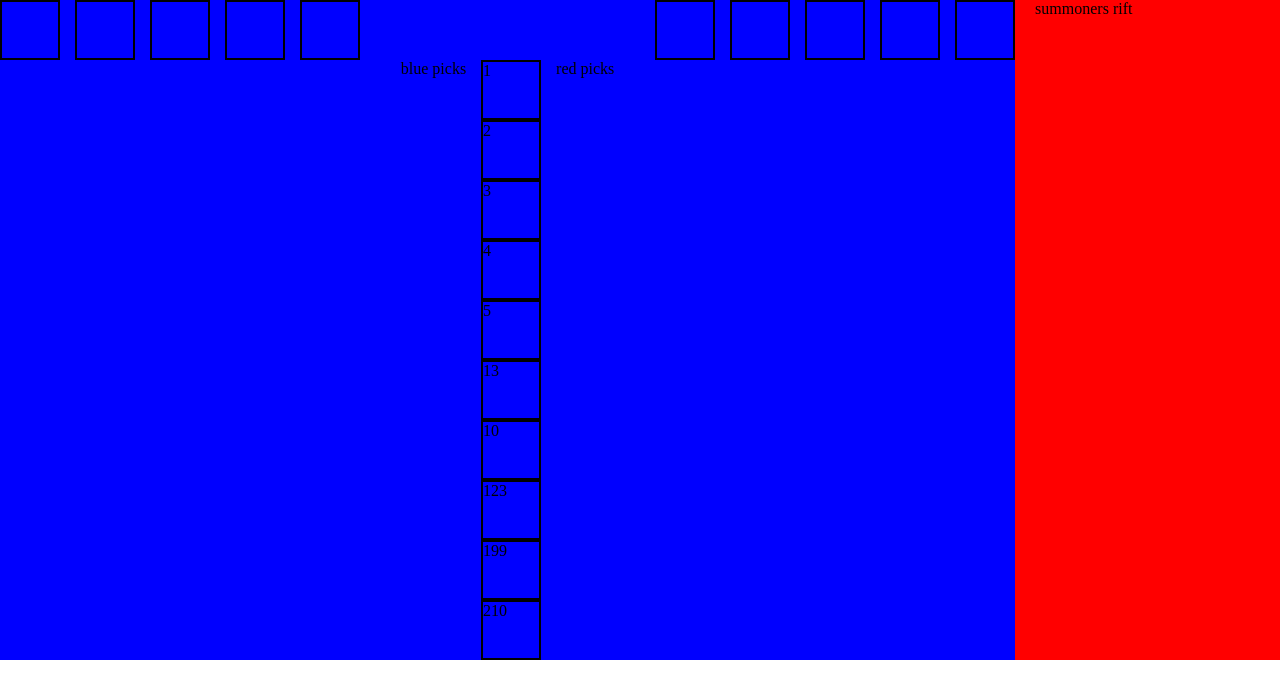
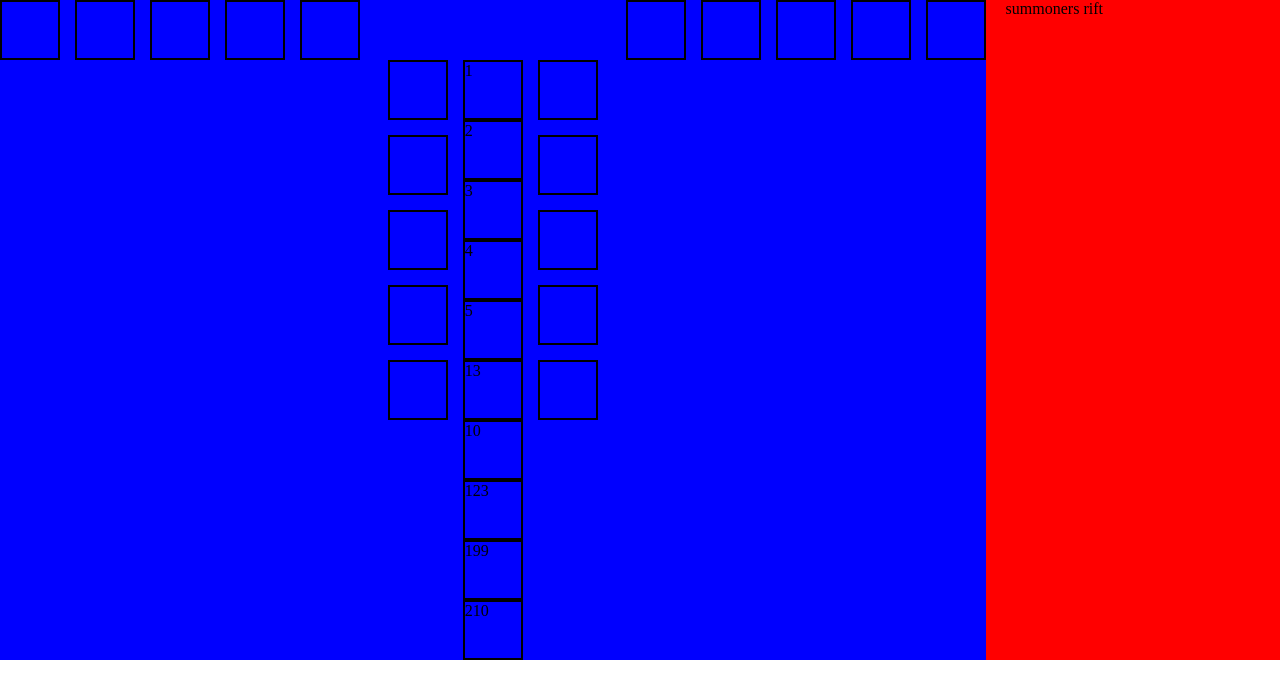
Before and after one commit to rdycld/league-draft, a React (Vite) app: page / in a window 1280 px wide. Shown: the top 698 px of the page. Built offline with nearby package versions, Linux system fonts and the light colour scheme.

Commit message:
add releasing champions from slots

```diff
--- a/src/components/Slot.tsx
+++ b/src/components/Slot.tsx
@@ -31,10 +31,10 @@ export const Slot = memo(function Slot(props: Props) {
 
     //checks for illegal actions {}
     if (props.id) {
-      //on realease
+      //todo fix Prop types
+      onRelease(type, id!);
     } else {
       onAssign(type, index);
-      //on assign
     }
   };
 
--- a/src/routes/Draft.tsx
+++ b/src/routes/Draft.tsx
@@ -50,35 +50,38 @@ export function Draft() {
     undefined,
   ]);
 
-  const handleReleaseChampFromSlot = (type: SlotType, id: ID) => {
+  const cleanSelectedChamp = useCallback(() => {
+    setSelectedChamp(undefined);
+  }, []);
+
+  const handleReleaseChampFromSlot = useCallback((type: SlotType, id: ID) => {
     switch (type) {
       case 'redBan':
-        setRedBans((p) => p.map((slot) => (slot === id ? undefined : slot)) as Bans);
+        setRedBans((p) => releaseSlot(p, id));
         break;
       case 'blueBan':
-        setBlueBans((p) => p.map((slot) => (slot === id ? undefined : slot)) as Bans);
+        setBlueBans((p) => releaseSlot(p, id));
         break;
       case 'redPick':
-        setRedPicks((p) => p.map((slot) => (slot === id ? undefined : slot)) as Picks);
+        setRedPicks((p) => releaseSlot(p, id));
         break;
       case 'bluePick':
-        setBluePicks((p) => p.map((slot) => (slot === id ? undefined : slot)) as Picks);
+        setBluePicks((p) => releaseSlot(p, id));
         break;
       case 'pool':
         break;
       default:
         throw new Error('shouldnt get there');
     }
-    setPool((p) => p.map((champ) => (champ.id === id ? { ...champ, selected: false } : champ)));
-  };
 
-  const cleanSelectedChamp = useCallback(() => {
-    setSelectedChamp(undefined);
+    setPool((p) => p.map((champ) => (champ.id === id ? { ...champ, assigned: false } : champ)));
   }, []);
 
   const handleAssignChampToSlot = useCallback(
     (type: SlotType, index: number, id?: ID) => {
       //tbf feels hacky xD
+      // better slot props type should fix issue
+      // but for now it works :D
       if (!id) {
         //todo add assert helper
         throw new Error('yikes');
@@ -86,16 +89,16 @@ export function Draft() {
 
       switch (type) {
         case 'redBan':
-          setRedBans((p) => p.map((slot, idx) => (idx === index ? id : slot)) as Bans);
+          setRedBans((p) => assignToSlot(p, index, id));
           break;
         case 'blueBan':
-          setBlueBans((p) => p.map((slot, idx) => (idx === index ? id : slot)) as Bans);
+          setBlueBans((p) => assignToSlot(p, index, id));
           break;
         case 'redPick':
-          setRedPicks((p) => p.map((slot, idx) => (idx === index ? id : slot)) as Picks);
+          setRedPicks((p) => assignToSlot(p, index, id));
           break;
         case 'bluePick':
-          setBluePicks((p) => p.map((slot, idx) => (idx === index ? id : slot)) as Picks);
+          setBluePicks((p) => assignToSlot(p, index, id));
           break;
         case 'pool':
           break;
@@ -118,7 +121,7 @@ export function Draft() {
       <div
         style={{
           display: 'flex',
-          flexGrow: 2,
+          flexGrow: 3,
           backgroundColor: 'blue',
           flexDirection: 'column',
         }}
@@ -178,7 +181,16 @@ export function Draft() {
               rowGap: '15px',
             }}
           >
-            blue picks
+            {bluePicks.map((slot, index) => (
+              <Slot
+                key={index}
+                id={slot}
+                index={index}
+                onAssign={(type, index) => handleAssignChampToSlot(type, index, selectedChamp)}
+                onRelease={handleReleaseChampFromSlot}
+                type="bluePick"
+              />
+            ))}
           </div>
           <div>
             {pool.map((champ) => (
@@ -198,14 +210,23 @@ export function Draft() {
               flexDirection: 'column',
             }}
           >
-            red picks
+            {redPicks.map((slot, index) => (
+              <Slot
+                key={index}
+                id={slot}
+                index={index}
+                onAssign={(type, index) => handleAssignChampToSlot(type, index, selectedChamp)}
+                onRelease={handleReleaseChampFromSlot}
+                type="redPick"
+              />
+            ))}
           </div>
         </div>
       </div>
       <div
         style={{
           display: 'flex',
-          flexGrow: 1,
+          flexGrow: 2,
         }}
       >
         summoners rift
@@ -213,6 +234,15 @@ export function Draft() {
     </div>
   );
 }
+
+function releaseSlot<T extends Picks | Bans>(slots: T, id: ID) {
+  return slots.map((slot) => (slot === id ? undefined : slot)) as T;
+}
+
+function assignToSlot<T extends Picks | Bans>(slots: T, index: number, id: ID) {
+  return slots.map((slot, idx) => (idx === index ? id : slot)) as T;
+}
+
 const dummyPool = [
   {
     name: 'aatrox',
```
